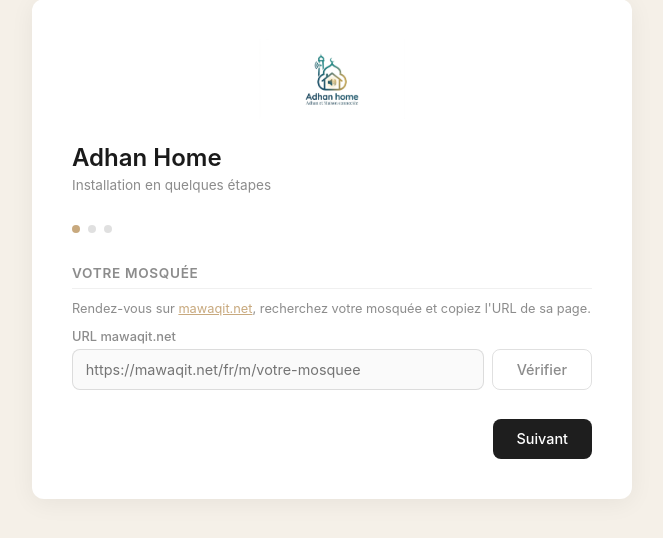
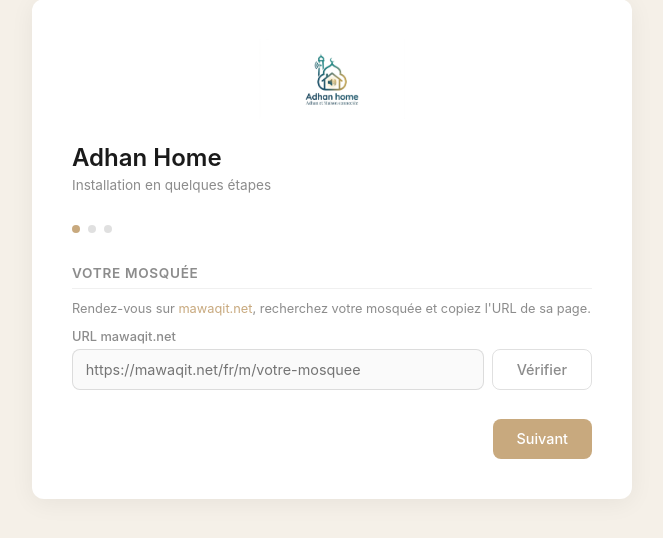
Before and after one commit to sebauvray/adhan, a FastAPI app: page /setup in a window 1280 px wide. Shown: the part 151-689 px from the top of the page, without its empty margins (308-971 px from the left). Run offline with FastAPI, Linux system fonts and the light colour scheme; parts of the project's set-up code (start-up, migrations or seed data) failed here and were passed over.

Commit message:
FIx design

```diff
--- a/web/static/style.css
+++ b/web/static/style.css
@@ -108,6 +108,14 @@ body.dashboard-page {
 .icon-btn:hover {
   color: #a68a5b;
 }
+
+/* Action links (same accent color as buttons) */
+.link-action {
+  color: var(--accent);
+  text-decoration: none;
+  transition: color 0.2s;
+}
+.link-action:hover { color: #a68a5b; }
 
 .icon-btn svg {
   stroke: currentColor;
@@ -396,15 +404,18 @@ body.dashboard-page {
   font-family: inherit;
 }
 
-.btn-primary { background: var(--dark); color: var(--text-primary); }
-.btn-primary:hover { background: #333; }
+.btn-action {
+  background: var(--accent);
+  color: white;
+}
+.btn-action:hover { background: #a68a5b; }
 
 .btn-secondary {
   background: transparent;
   color: var(--text-dark-muted);
   border: 1px solid rgba(0,0,0,0.12);
 }
-.btn-secondary:hover { background: rgba(0,0,0,0.03); }
+.btn-secondary:hover { color: var(--text-dark); border-color: rgba(0,0,0,0.25); }
 
 .actions {
   display: flex;
--- a/web/templates/setup.html
+++ b/web/templates/setup.html
@@ -92,7 +92,7 @@
       <div class="form-section">
         <h2>Votre mosquée</h2>
         <p style="font-size:0.8rem;color:var(--text-dark-muted);margin-bottom:0.8rem">
-          Rendez-vous sur <a href="https://mawaqit.net" target="_blank" style="color:var(--accent)">mawaqit.net</a>,
+          Rendez-vous sur <a href="https://mawaqit.net" target="_blank" class="link-action">mawaqit.net</a>,
           recherchez votre mosquée et copiez l'URL de sa page.
         </p>
         <div class="form-group">
@@ -106,7 +106,7 @@
       </div>
       <div class="actions">
         <span></span>
-        <button type="button" id="next-1" class="btn btn-primary" disabled onclick="goToStep(1)">Suivant</button>
+        <button type="button" id="next-1" class="btn btn-action" disabled onclick="goToStep(1)">Suivant</button>
       </div>
     </div>
 
@@ -147,7 +147,7 @@
 
       <div class="actions" style="margin-top:1.5rem">
         <button type="button" class="btn btn-secondary" onclick="goToStep(0)">Retour</button>
-        <button type="button" id="next-2" class="btn btn-primary" disabled onclick="finishSetup()">Installer</button>
+        <button type="button" id="next-2" class="btn btn-action" disabled onclick="finishSetup()">Installer</button>
       </div>
     </div>
 
@@ -174,7 +174,7 @@
       </div>
       <div class="actions">
         <span></span>
-        <a href="/dashboard" class="btn btn-primary">Accéder au dashboard</a>
+        <a href="/dashboard" class="btn btn-action">Accéder au dashboard</a>
       </div>
     </div>
   </div>
```
Also changed, not shown: adhan_home_logo.png (added).
